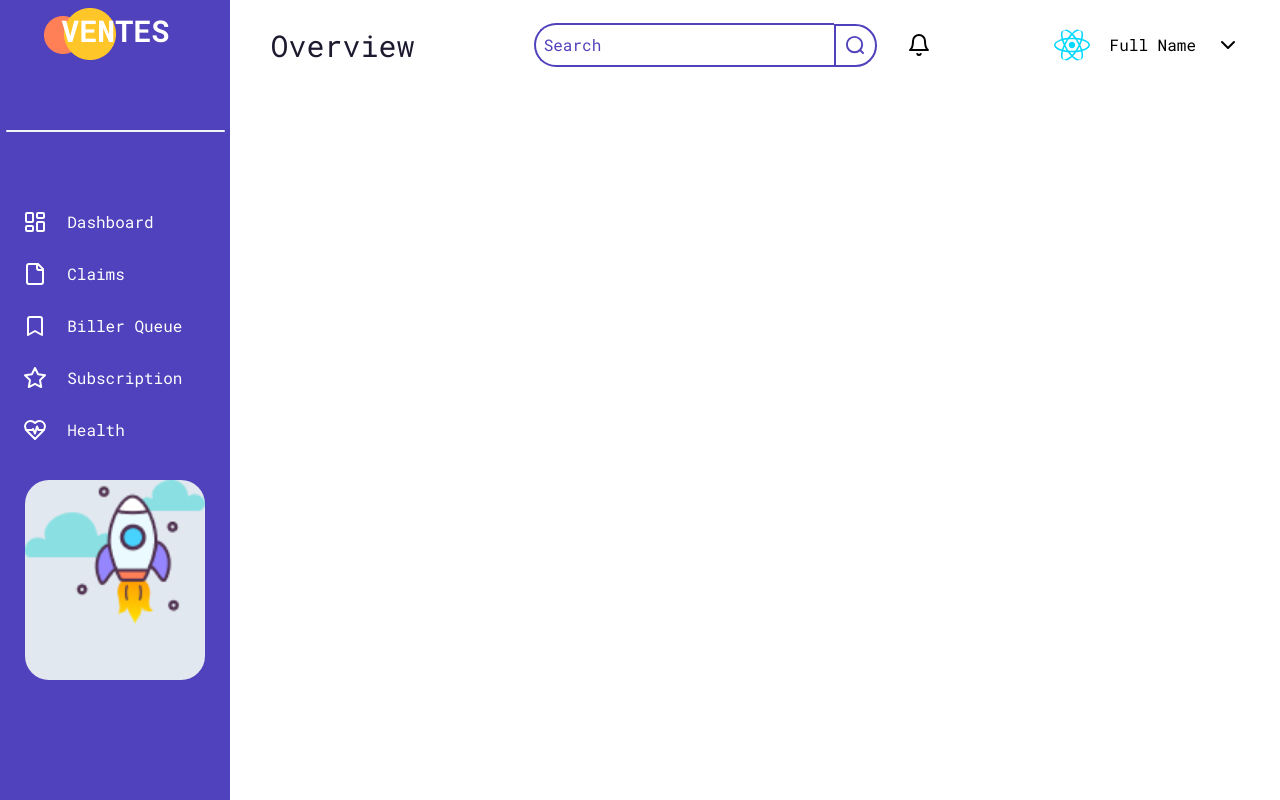
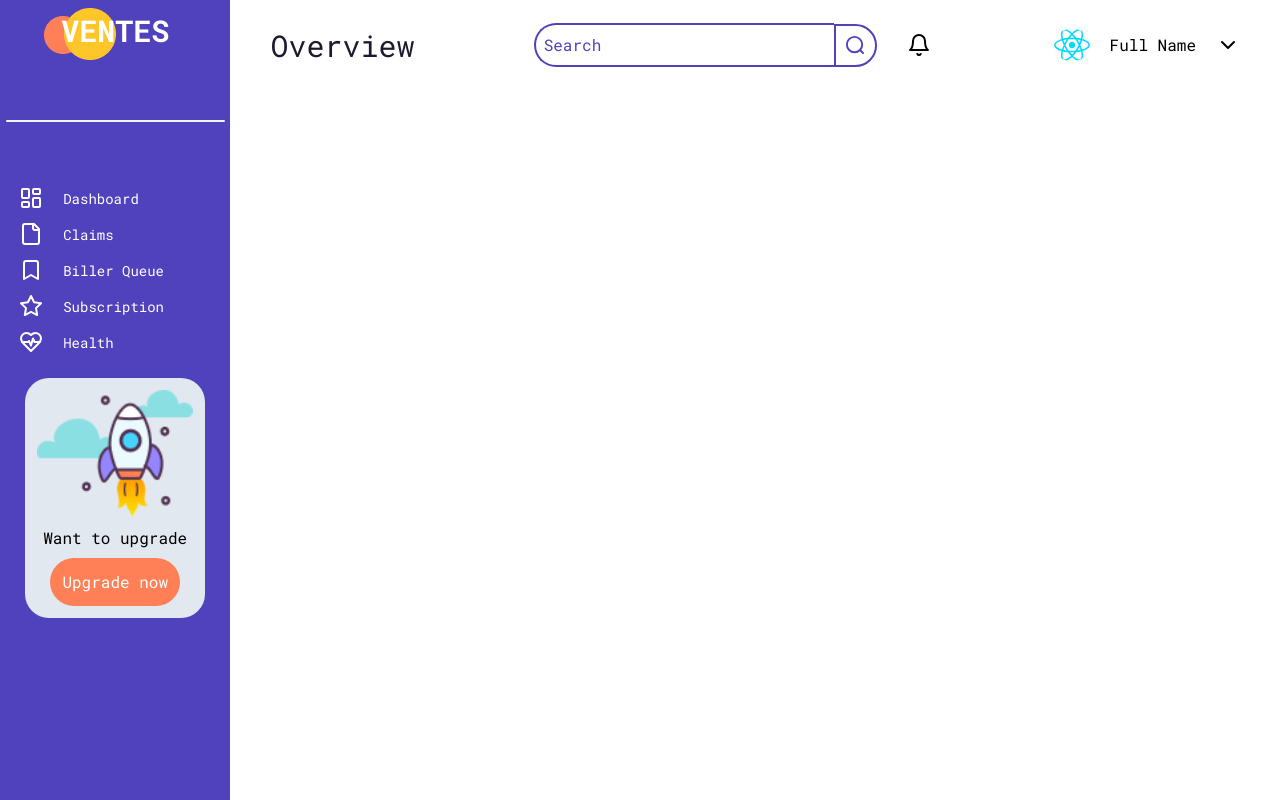
Before and after one commit to anvar-saidov-sh/AdminDashboard, a React (Vite) app: page / in a window 1280 px wide. Built offline with nearby package versions, Linux system fonts and the light colour scheme; the HTML template or start-up script is replaced by a standard one.

Commit message:
Working on sidebar

```diff
--- a/src/components/SideBar.tsx
+++ b/src/components/SideBar.tsx
@@ -6,32 +6,34 @@ import rocket from '../assets/rocket.png'
 function SideBar() {
   return (
     <>
-      <div className='flex bg-[#5041BC] w-[18%] h-[100vh] items-center fixed flex-col gap-[30px]'>
+      <div className='flex bg-[#5041BC] w-[18%] h-[100vh] items-center fixed flex-col gap-[20px]'>
         <div className='flex relative z-10 w-[100%] justify-center items-center h-[60px]'>
           <h2 className='text-[30px] z-10 font-bold text-white'>VENTES</h2>
           <img src={oval} alt="" className='select-none absolute left-11 top-4 ' />
           <img src={ovalb} alt="" className='select-none absolute left-16 top-2' />
         </div>
         <hr className='w-[95%] h-0.5 bg-gray-100 border-0 rounded md:my-10 dark:bg-[#8A7DD0]'/>
-        <div className='flex flex-col  items-start gap-3'>
-          <div className='group flex gap-5 items-center hover:bg-white  rounded-lg p-2 w-[200px] cursor-pointer'>
-              <LayoutDashboard className='text-white group-hover:text-[#5041BC]'/> <p className='text-white text-[16px] group-hover:text-[#5041BC]'>Dashboard</p>
+        <div className='flex flex-col  items-start gap-1'>
+          <div className='group flex gap-5 items-center hover:bg-white  rounded-lg p-1 w-[200px] cursor-pointer'>
+              <LayoutDashboard className='text-white group-hover:text-[#5041BC]'/> <p className='text-white text-[14px] group-hover:text-[#5041BC]'>Dashboard</p>
           </div>
-          <div className='group flex gap-5 items-center hover:bg-white rounded-lg p-2 w-[200px] cursor-pointer'>
-              <File className='text-white group-hover:text-[#5041BC]'/> <p className='text-white text-[16px] group-hover:text-[#5041BC]'>Claims</p>
+          <div className='group flex gap-5 items-center hover:bg-white rounded-lg p-1 w-[200px] cursor-pointer'>
+              <File className='text-white group-hover:text-[#5041BC]'/> <p className='text-white text-[14px] group-hover:text-[#5041BC]'>Claims</p>
           </div>
-          <div className='group flex gap-5 items-center hover:bg-white rounded-lg p-2 w-[200px] cursor-pointer'>
-              <Bookmark className='text-white group-hover:text-[#5041BC]'/> <p className='text-white text-[16px] group-hover:text-[#5041BC]'>Biller Queue</p>
+          <div className='group flex gap-5 items-center hover:bg-white rounded-lg p-1 w-[200px] cursor-pointer'>
+              <Bookmark className='text-white group-hover:text-[#5041BC]'/> <p className='text-white text-[14px] group-hover:text-[#5041BC]'>Biller Queue</p>
           </div>
-          <div className='group flex gap-5 items-center hover:bg-white rounded-lg p-2 w-[200px] cursor-pointer'>
-              <StarIcon className='text-white group-hover:text-[#5041BC]'/> <p className='text-white text-[16px]  group-hover:text-[#5041BC]'>Subscription</p>
+          <div className='group flex gap-5 items-center hover:bg-white rounded-lg p-1 w-[200px] cursor-pointer'>
+              <StarIcon className='text-white group-hover:text-[#5041BC]'/> <p className='text-white text-[14px]  group-hover:text-[#5041BC]'>Subscription</p>
           </div>
-          <div className='group flex gap-5 items-center hover:bg-white rounded-lg p-2 w-[200px] cursor-pointer'>
-              <HeartPulseIcon className='text-white group-hover:text-[#5041BC]'/> <p className='text-white text-[16px] group-hover:text-[#5041BC]'>Health</p>
+          <div className='group flex gap-5 items-center hover:bg-white rounded-lg p-1 w-[200px] cursor-pointer'>
+              <HeartPulseIcon className='text-white group-hover:text-[#5041BC]'/> <p className='text-white text-[14px] group-hover:text-[#5041BC]'>Health</p>
           </div>
         </div>
-        <div className='w-[180px] h-[200px] bg-slate-200 rounded-3xl flex flex-col'>
-            <img src={rocket} alt="" className=''/>
+        <div className='w-[180px] h-[240px] bg-slate-200 rounded-3xl flex flex-col p-3 gap-2 items-center'>
+            <img src={rocket} alt="" className='w-full h-[80%] select-none'/>
+            <p>Want to upgrade</p>
+            <button className='p-3 bg-[#FF8057] rounded-l-full rounded-r-full text-white'>Upgrade now</button>
         </div>
       </div>
     </>
```
